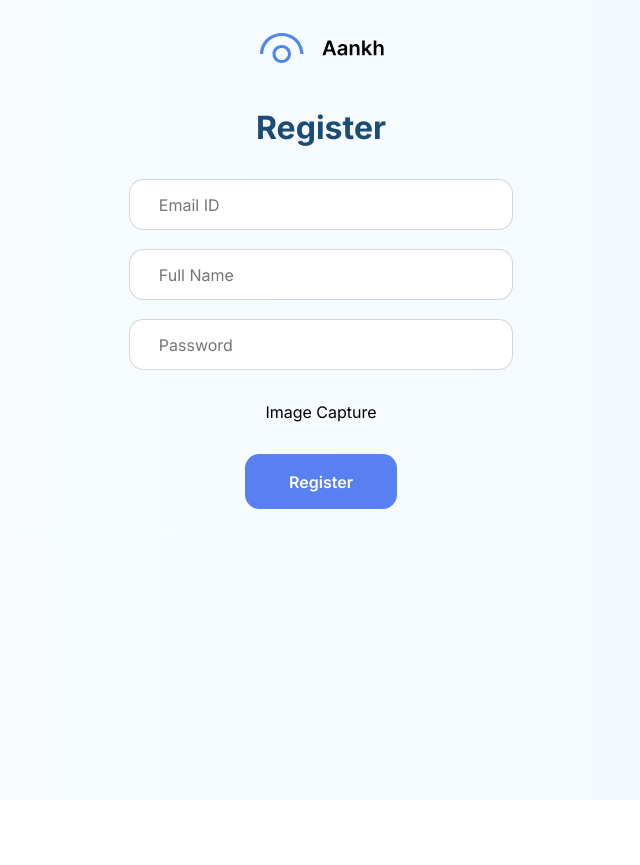
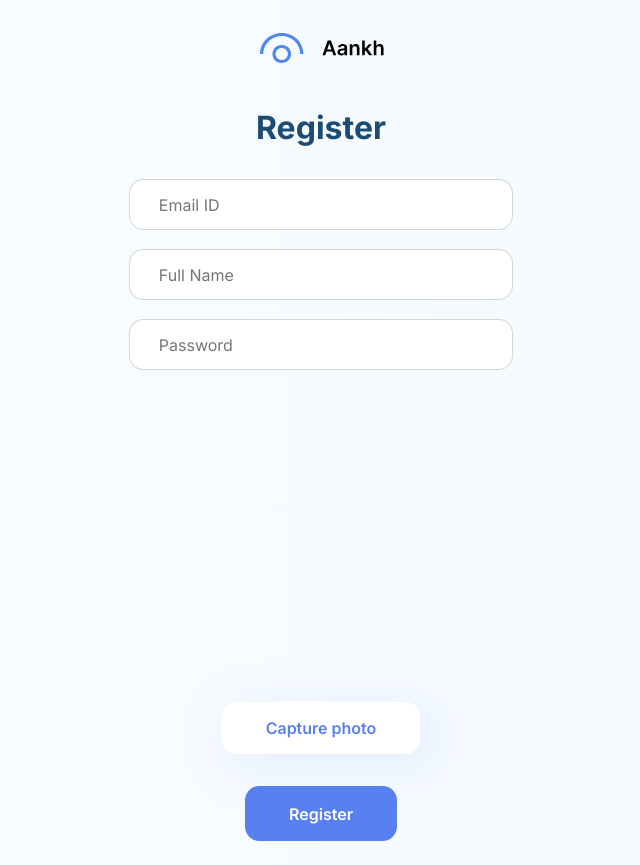
Before and after one commit to tusharnankani/Aankh, a React (Create React App) app in the folder client/: page /register in a window 1280 px wide. Shown: the whole page, without its empty margins (319-959 px from the left). Before the commit the page ends 800 px from the top, so only its background shows below. Built offline with nearby package versions, Linux system fonts and the light colour scheme; no server answers.

Commit message:
:hammer: refactor: Register

```diff
--- a/client/src/App.css
+++ b/client/src/App.css
@@ -15,7 +15,8 @@ a {
 	text-decoration: none;
 }
 
-a:hover {
+a:hover,
+button:hover {
 	cursor: pointer;
 }
 
--- a/client/src/containers/register/Register.jsx
+++ b/client/src/containers/register/Register.jsx
@@ -1,7 +1,7 @@
 import React from 'react';
 import './register.css';
 import logo from './../../assets/logofont.svg';
-import { CommonInput, CtaButton } from '../../components';
+import { CommonInput, CtaButton, WebcamCapture } from '../../components';
 
 const inputField = [ 'Email ID', 'Full Name', 'Password' ];
 
@@ -18,7 +18,9 @@ const Register = () => {
 						<CommonInput placeholderText={item} />
 					))}
 				</div>
-				<div className="image-capture">Image Capture</div>
+				<div className="image-capture">
+					<WebcamCapture />
+				</div>
 				<CtaButton text="Register" />
 			</div>
 		</div>
--- a/client/src/containers/register/register.css
+++ b/client/src/containers/register/register.css
@@ -33,3 +33,24 @@
 	padding: 0.9rem 1.8rem;
 	font-size: 1rem;
 }
+
+.image-capture {
+	display: flex;
+	flex-direction: column;
+	align-items: center;
+	justify-content: center;
+}
+
+.image-capture button {
+	color: #5880f0;
+	background-color: #fff;
+	font-family: Inter;
+	font-size: 1rem;
+	font-weight: 600;
+	border: none;
+	padding: 1rem 2.75rem;
+	border-radius: 0.9rem;
+	box-shadow: 10px 9px 40px 7px rgba(177, 202, 255, 0.21);
+	-webkit-box-shadow: 10px 9px 40px 7px rgba(177, 202, 255, 0.21);
+	-moz-box-shadow: 10px 9px 40px 7px rgba(177, 202, 255, 0.21);
+}
```
